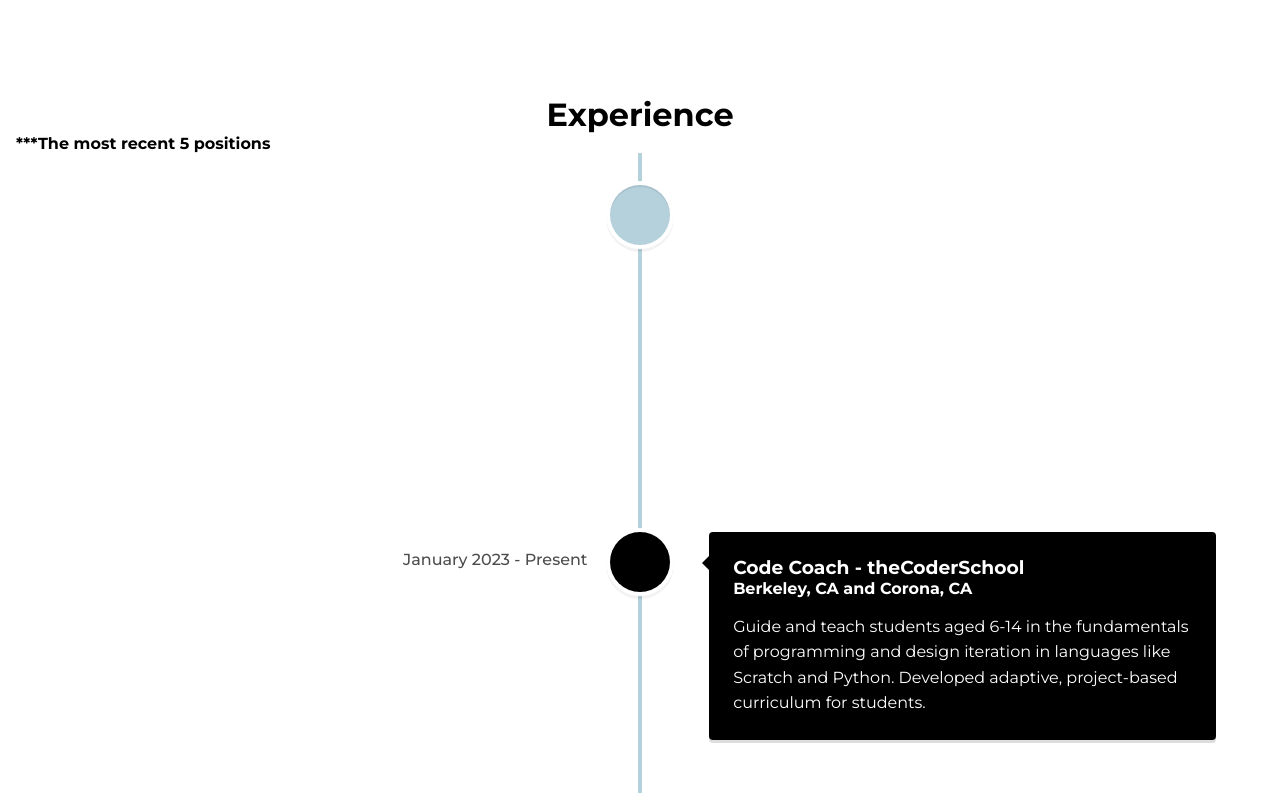
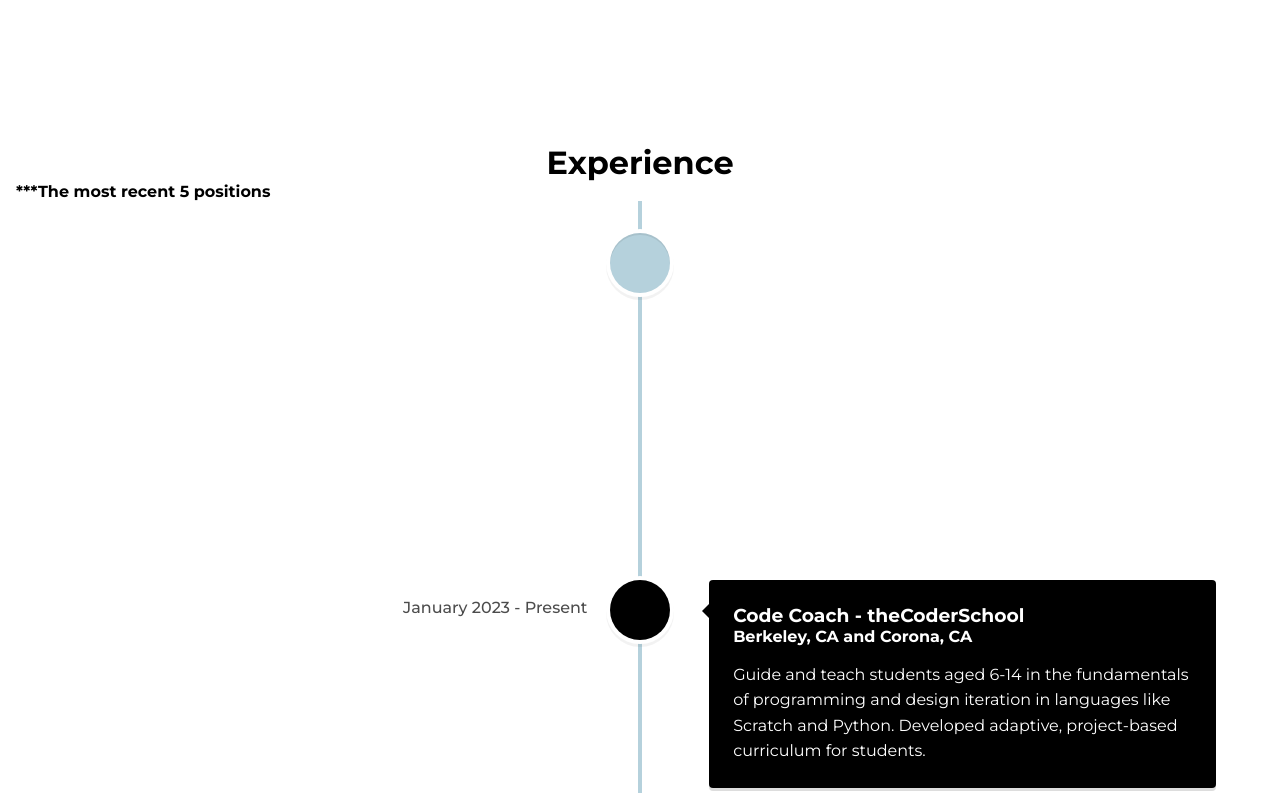
Before and after one commit to tranviviana/tran_portfolio, a React (Create React App) app: page / in a window 1280 px wide. Shown: the part 1560-2353 px from the top of the page. Built offline with nearby package versions, Linux system fonts and the light colour scheme.

Commit message:
temp change

```diff
--- a/src/sections/Experience.js
+++ b/src/sections/Experience.js
@@ -3,7 +3,7 @@
 export default function Experience() {
     return (
         <>
-        <div style={{marginTop: '6rem'}}>
+        <div style={{marginTop: '9rem'}}>
         <div style={{display: 'flex', alignItems: 'center', justifyContent:'center'}}>
         <h1 id='experience' >Experience</h1>
         </div>
```
